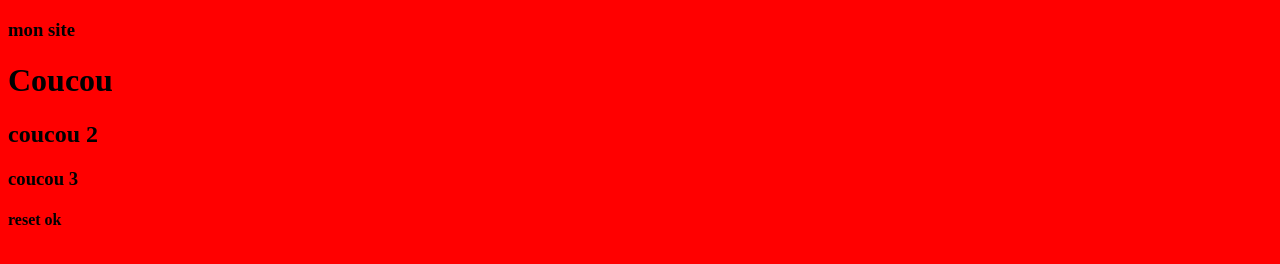
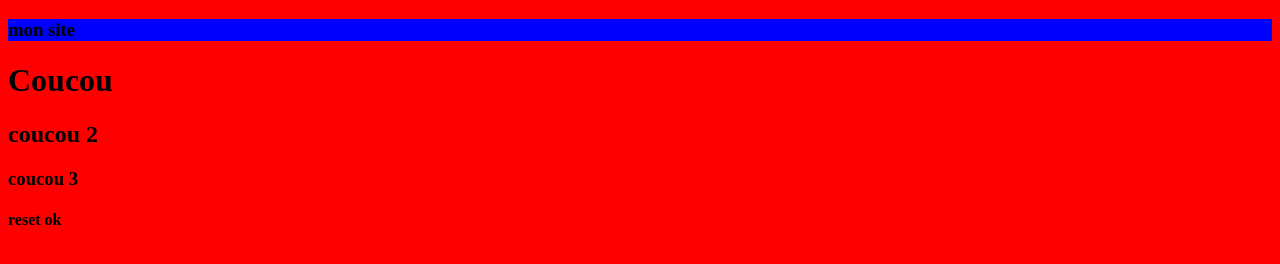
Before and after one commit to fannyrsd/hetic-p2021-g1, a plain HTML site: page index.html in a window 1280 px wide. Drawn offline with Linux system fonts and the light colour scheme.

Commit message:
style header

```diff
--- a/style.css
+++ b/style.css
@@ -2,3 +2,8 @@ body
 {
     background: red;
 }
+
+header
+{
+    background: blue;
+}
```
